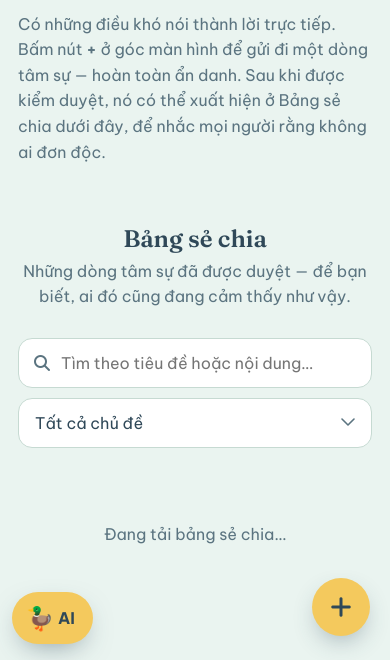
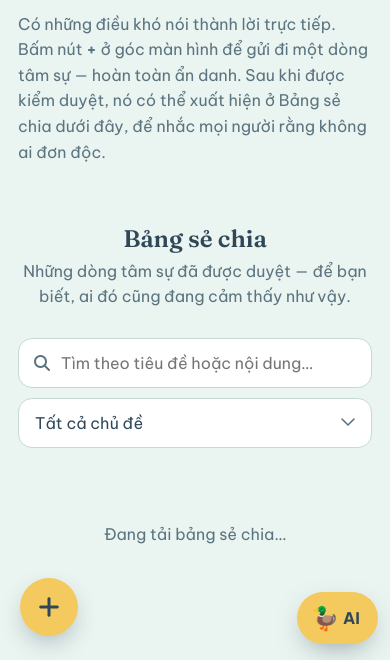
Before and after one commit to tiepbuoc/Duck-Care-Space, a plain HTML site: page whispers.html in a window 390 px wide. Shown: the part 184-844 px from the top of the page. Drawn offline with Linux system fonts and the light colour scheme; no server answers.

Commit message:
Add files via upload

```diff
--- a/assets/css/style.css
+++ b/assets/css/style.css
@@ -557,15 +557,15 @@ th { color: var(--ink-soft); font-weight: 600; font-size: 0.82rem; text-transfor
 .dai--full .dai-chip { font-size: clamp(0.86rem, 0.82rem + 0.2vw, 0.96rem); }
 .dai--full .dai-note { padding-top: 6px; padding-bottom: calc(8px + env(safe-area-inset-bottom, 0px)); }
 
-/* Widget nổi (góc trái dưới) */
-#dai-widget { position: fixed; left: 16px; bottom: calc(16px + env(safe-area-inset-bottom, 0px)); z-index: 60; }
+/* Widget nổi (góc phải dưới) */
+#dai-widget { position: fixed; right: 16px; bottom: calc(16px + env(safe-area-inset-bottom, 0px)); z-index: 60; }
 #dai-widget[hidden] { display: none; }
 .dai-launcher { display: flex; align-items: center; gap: 4px; min-height: 52px; padding: 0 18px 0 14px; border-radius: 999px; border: 0; cursor: pointer; background: var(--butter); color: var(--ink); font: 700 1rem var(--font-body); box-shadow: 0 10px 28px -10px rgba(47,72,88,.55); }
 .dai-launcher span { font-size: 1.4rem; }
 .dai-launcher:hover { background: var(--butter-deep); }
 .dai-launcher:focus-visible { outline: 3px solid var(--ink); outline-offset: 3px; }
 #dai-widget.is-open .dai-launcher { display: none; }
-.dai-panel { position: absolute; left: 0; bottom: 0; width: min(390px, calc(100vw - 24px)); height: min(620px, calc(100vh - 32px)); height: min(620px, calc(100dvh - 32px)); display: flex; flex-direction: column; border-radius: 22px; overflow: hidden; background: var(--cream); border: 1px solid var(--line); box-shadow: 0 24px 60px -20px rgba(47,72,88,.5); }
+.dai-panel { position: absolute; right: 0; bottom: 0; width: min(390px, calc(100vw - 24px)); height: min(620px, calc(100vh - 32px)); height: min(620px, calc(100dvh - 32px)); display: flex; flex-direction: column; border-radius: 22px; overflow: hidden; background: var(--cream); border: 1px solid var(--line); box-shadow: 0 24px 60px -20px rgba(47,72,88,.5); }
 .dai-panel[hidden] { display: none; }
 .dai-tabs { display: flex; align-items: center; background: var(--pond-deep); padding: 4px; gap: 4px; }
 .dai-tab { flex: 1; min-height: 40px; border: 0; border-radius: 12px; background: transparent; font: 600 0.88rem var(--font-body); color: var(--ink-soft); cursor: pointer; }
@@ -577,7 +577,7 @@ th { color: var(--ink-soft); font-weight: 600; font-size: 0.82rem; text-transfor
 .dai-pane[hidden] { display: none; }
 .dai-clear { font: inherit; font-size: inherit; background: none; border: 0; padding: 2px 4px; color: var(--ink); text-decoration: underline; cursor: pointer; }
 @media (max-width: 480px) {
-  #dai-widget { left: 12px; }
+  #dai-widget { right: 12px; }
   .dai-panel { position: fixed; inset: auto 0 0 0; width: 100%; height: min(86vh, 86dvh); border-radius: 22px 22px 0 0; }
 }
 
--- a/whispers.html
+++ b/whispers.html
@@ -56,7 +56,7 @@
   /* ---------- Floating add button ---------- */
   .fab {
     position: fixed;
-    right: 20px;
+    left: 20px;
     bottom: calc(24px + env(safe-area-inset-bottom, 0px));
     width: 58px; height: 58px;
     border-radius: 50%;
```
